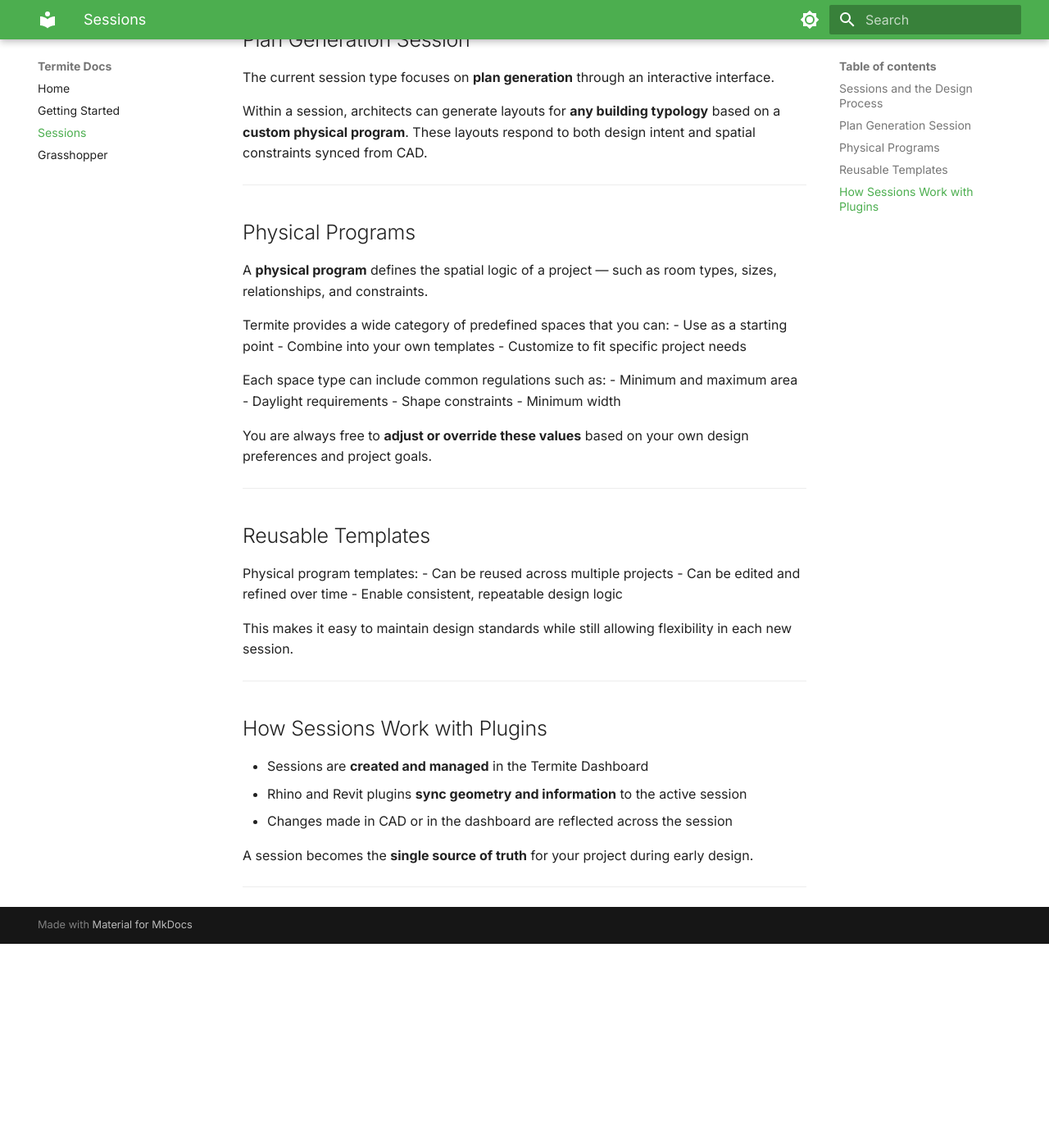
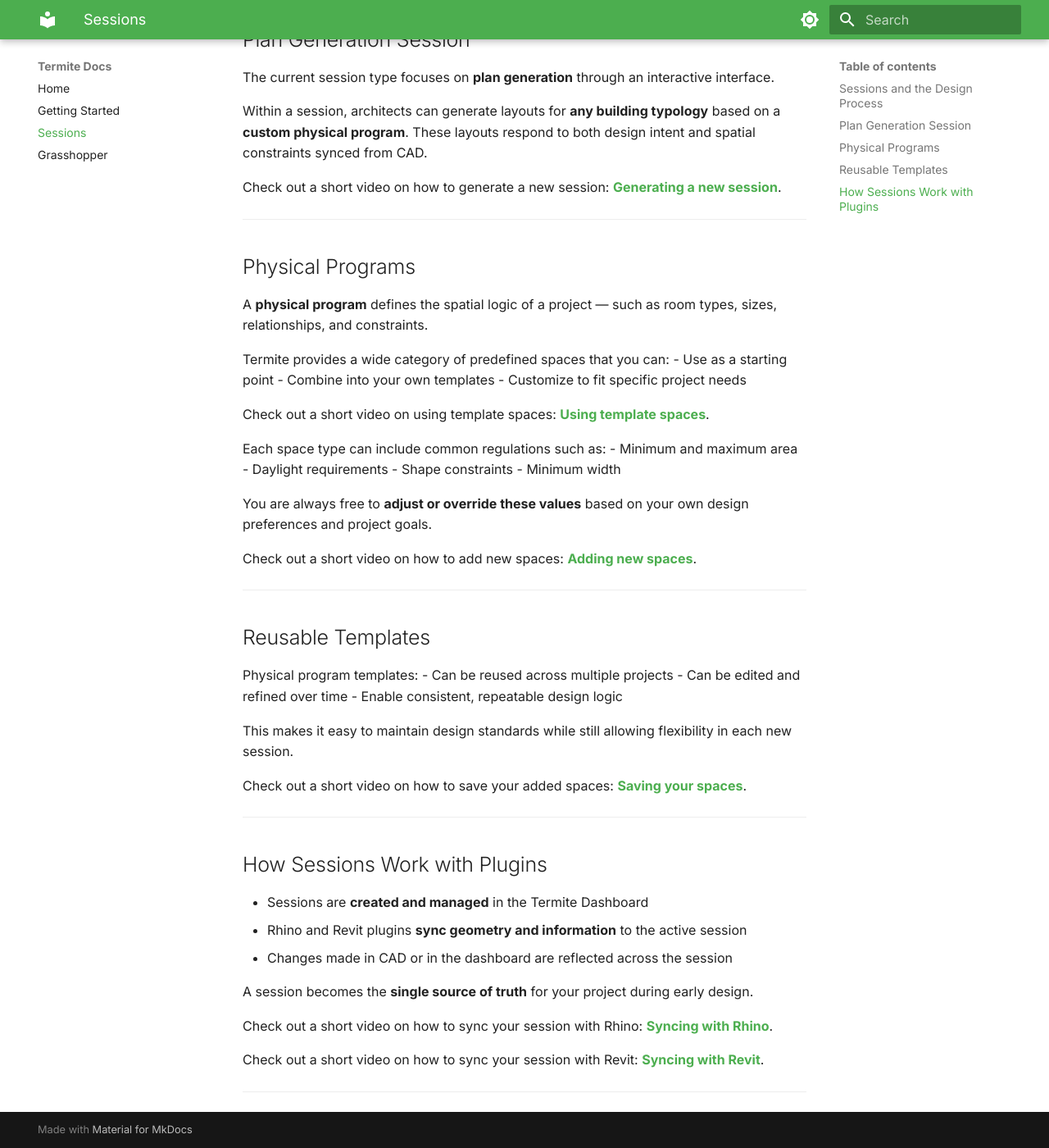
Before and after one commit to Fereshteh7720/Documentation, an MkDocs documentation site: the page built from docs/sessions.md, in a window 1280 px wide and 1400 px high, scrolled down 426 px. Shown: the whole window at 82% size. Built offline with MkDocs 1.6.1 and Material for MkDocs 9.7.7, drawn with Linux system fonts in a browser that asks for light colours; before the commit the page ends 1577 px from its top, so only the background shows below that.

Commit message:
Update sessions.md

```diff
--- a/docs/sessions.md
+++ b/docs/sessions.md
@@ -16,6 +16,8 @@ The current session type focuses on **plan generation** through an interactive i
 
 Within a session, architects can generate layouts for **any building typology** based on a **custom physical program**. These layouts respond to both design intent and spatial constraints synced from CAD.
 
+Check out a short video on how to generate a new session:
+**[Generating a new session](https://youtube)**.
 ---
 
 ## Physical Programs
@@ -27,6 +29,9 @@ Termite provides a wide category of predefined spaces that you can:
 - Combine into your own templates
 - Customize to fit specific project needs
 
+Check out a short video on using template spaces:
+**[Using template spaces](https://youtube)**.
+
 Each space type can include common regulations such as:
 - Minimum and maximum area
 - Daylight requirements
@@ -35,6 +40,8 @@ Each space type can include common regulations such as:
 
 You are always free to **adjust or override these values** based on your own design preferences and project goals.
 
+Check out a short video on how to add new spaces:
+**[Adding new spaces](https://youtube)**.
 ---
 
 ## Reusable Templates
@@ -46,6 +53,8 @@ Physical program templates:
 
 This makes it easy to maintain design standards while still allowing flexibility in each new session.
 
+Check out a short video on how to save your added spaces:
+**[Saving your spaces](https://youtube)**.
 ---
 
 ## How Sessions Work with Plugins
@@ -56,4 +65,9 @@ This makes it easy to maintain design standards while still allowing flexibility
 
 A session becomes the **single source of truth** for your project during early design.
 
+Check out a short video on how to sync your session with Rhino:
+**[Syncing with Rhino](https://youtube)**.
+
+Check out a short video on how to sync your session with Revit:
+**[Syncing with Revit](https://youtube)**.
 ---
```
